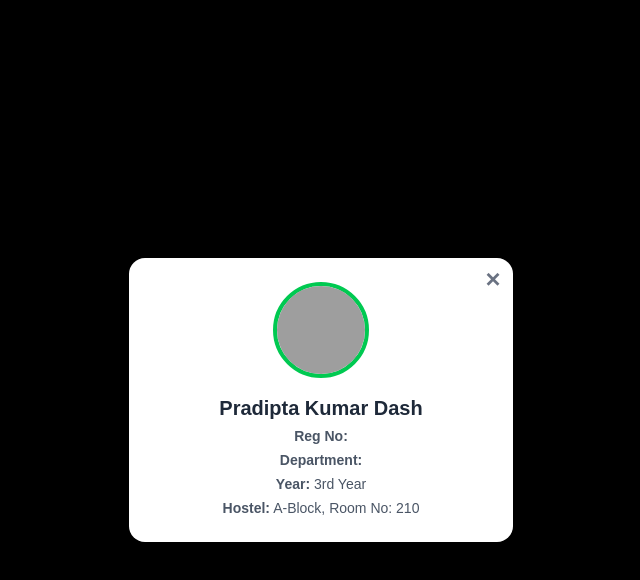
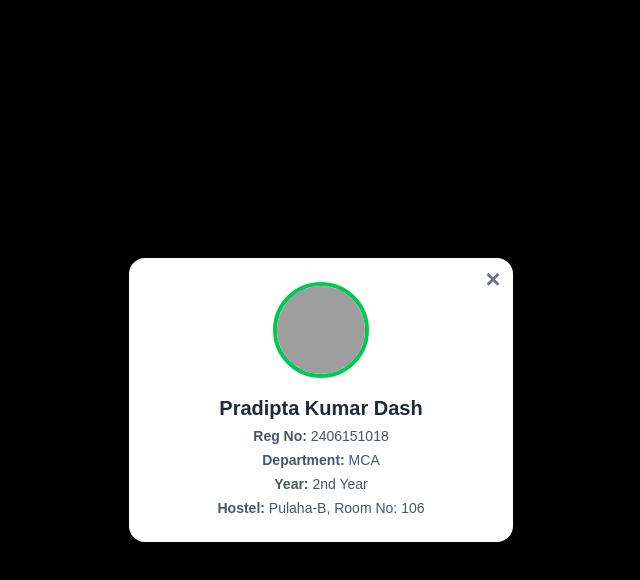
Before and after one commit to pradipta762/HostelKaidi, a React (Vite) app: page / in a window 1280 px wide. Both pictures are taken after a click on the button 960 px from the left and 773 px from the top of the page. Shown: the top 580 px of the page, without its empty margins (319-959 px from the left). Built offline with nearby package versions, Linux system fonts and the light colour scheme; grey boxes are pictures that could not be loaded.

Commit message:
(Add): styling added

```diff
--- a/src/Components/Profile/Profile.jsx
+++ b/src/Components/Profile/Profile.jsx
@@ -28,10 +28,10 @@
         />
 
         <h2 className="text-xl font-semibold text-gray-800 mb-1">{student.name}</h2>
-        <p className="text-sm text-gray-600 mb-1"><strong>Reg No:</strong> {student.regNo}</p>
-        <p className="text-sm text-gray-600 mb-1"><strong>Department:</strong> {student.branch}</p>
-        <p className="text-sm text-gray-600 mb-1"><strong>Year:</strong> 3rd Year</p>
-        <p className="text-sm text-gray-600"><strong>Hostel:</strong> A-Block, Room No: 210</p>
+        <p className="text-sm text-gray-600 mb-1"><strong>Reg No:</strong> {student.regId}</p>
+        <p className="text-sm text-gray-600 mb-1"><strong>Department:</strong> {student.department}</p>
+        <p className="text-sm text-gray-600 mb-1"><strong>Year:</strong> {student.year} Year</p>
+        <p className="text-sm text-gray-600"><strong>Hostel:</strong> {student.hostelName}, Room No: {student.roomNo}</p>
       </div>
     </div>
   );
```
